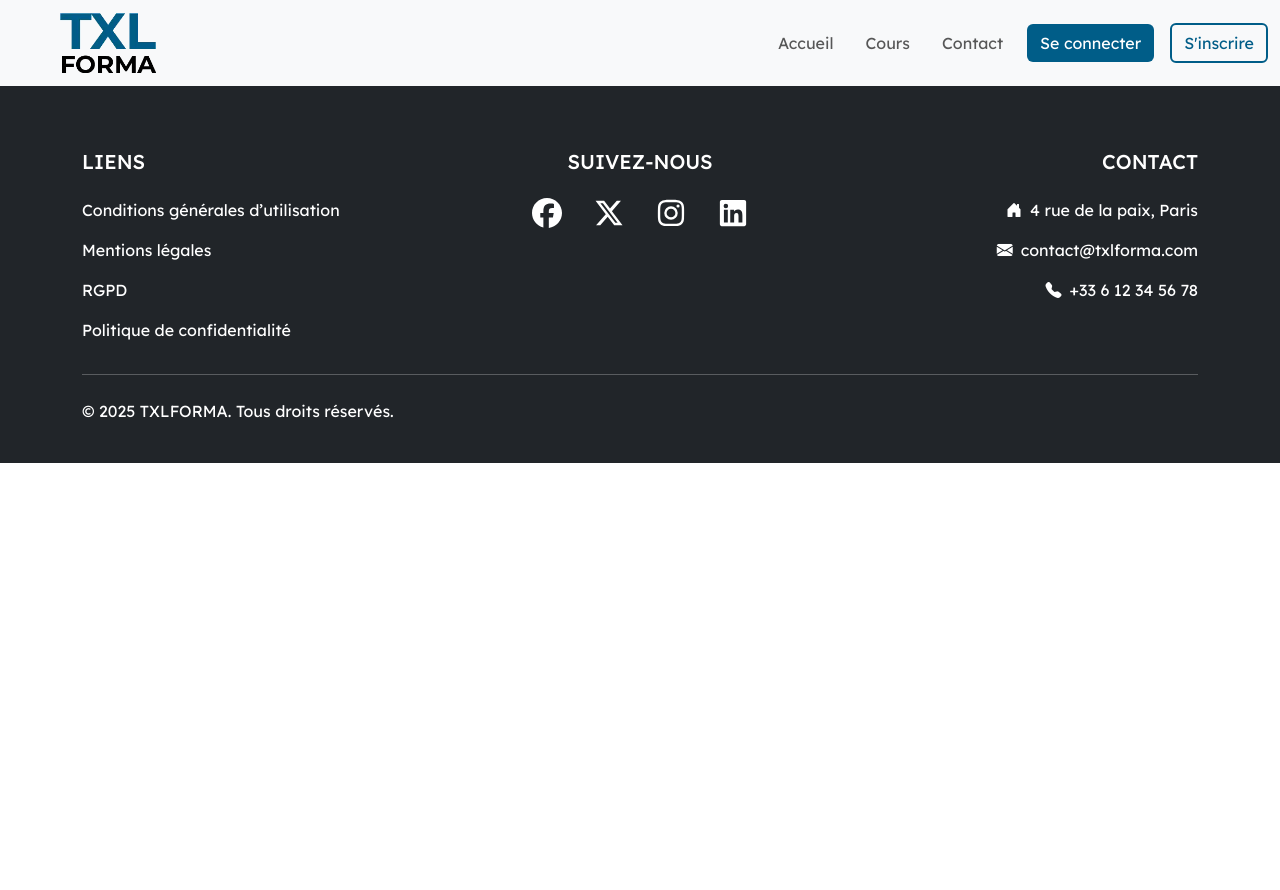
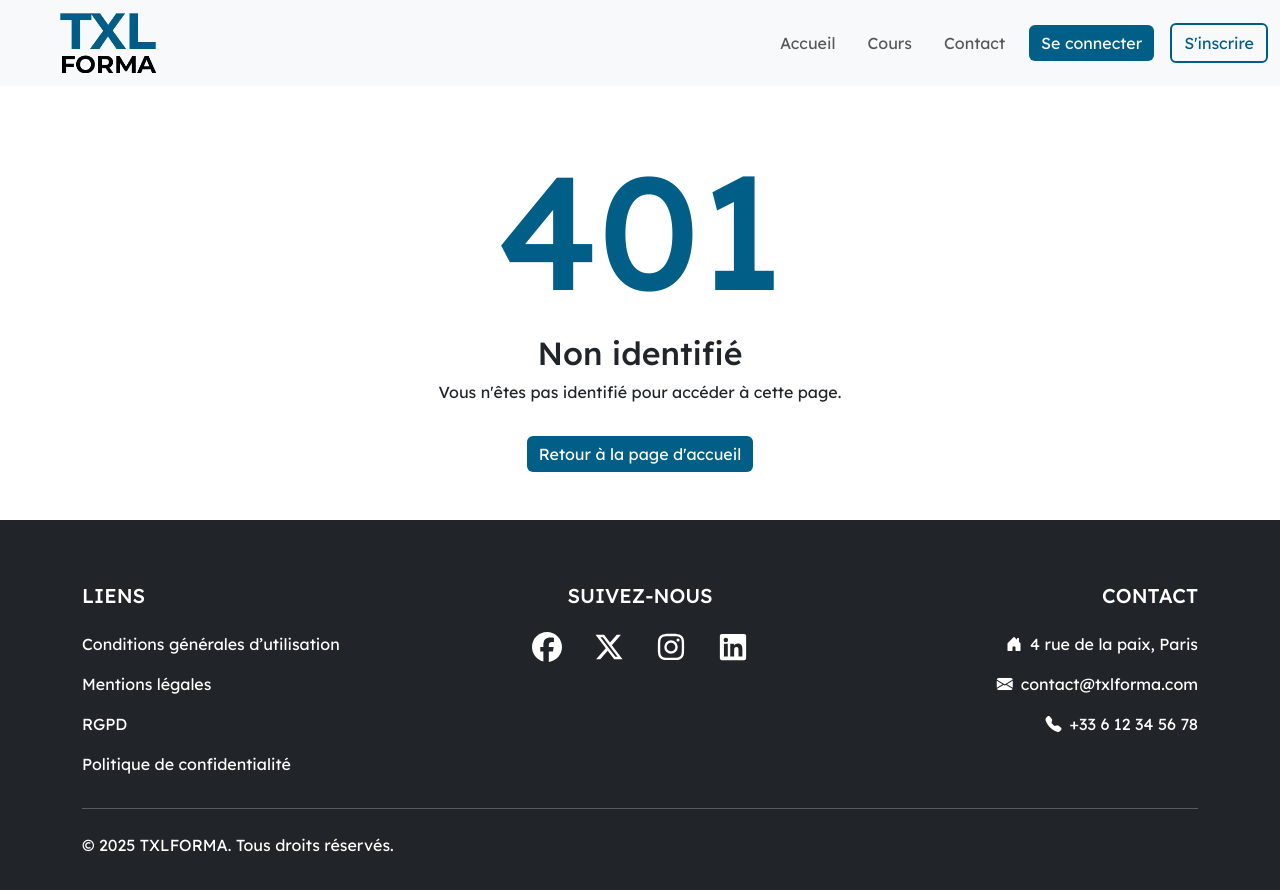
Before and after one commit to MatteoBaldinetti/SAE-501_Synapse, a React (Vite) app: page /401 in a window 1280 px wide. Shown: the top 890 px of the page. Before the commit the page ends 800 px from the top, so only its background shows below. Built offline with nearby package versions, Linux system fonts and the light colour scheme; no server answers.

Commit message:
Adding errors

```diff
--- a/src/App.jsx
+++ b/src/App.jsx
@@ -20,6 +20,9 @@
  * - /cgu, /mentions-legales, /rgpd, /politique-confidentialite : Pages légales
  * - /3d-viewer : Visualiseur 3D
  * - /reset-password : Réinitialisation du mot de passe
+ * - /401 : Page d'erreur - Non autorisé
+ * - /403 : Page d'erreur - Accès interdit
+ * - * : Page d'erreur 404 - Page non trouvée
  *
  * Utilisé par : main.jsx
  */
@@ -45,6 +48,9 @@ import PolitiqueConfidentialite from "./pages/PolitiqueConfidentialite";
 import CGU from "./pages/CGU";
 import ThreeDViewer from "./pages/3d/ThreeDViewer";
 import ResetPassword from "./pages/ResetPassword";
+import Error404 from "./pages/errors/Error404";
+import Error401 from "./pages/errors/Error401";
+import Error403 from "./pages/errors/Error403";
 
 function App() {
   return (
@@ -74,6 +80,9 @@ function App() {
           />
           <Route path="/3d-viewer" element={<ThreeDViewer />} />
           <Route path="/reset-password" element={<ResetPassword />} />
+          <Route path="*" element={<Error404 />} />
+          <Route path="/401" element={<Error401 />} />
+          <Route path="/403" element={<Error403 />} />
         </Routes>
         <Footer />
       </AuthProvider>
--- /dev/null
+++ b/src/pages/errors/Error401.jsx
@@ -0,0 +1,17 @@
+import "../../styles/Error401.css";
+import { Link } from "react-router-dom";
+
+function Error401() {
+  return (
+    <div className="error-401 m-5">
+      <h1>401</h1>
+      <h2>Non identifié</h2>
+      <p>Vous n'êtes pas identifié pour accéder à cette page.</p>
+      <Link className="btn btn-primary mt-3 blue-button" to="/">
+        Retour à la page d'accueil
+      </Link>
+    </div>
+  );
+}
+
+export default Error401;
--- /dev/null
+++ b/src/pages/errors/Error403.jsx
@@ -0,0 +1,17 @@
+import "../../styles/Error403.css";
+import { Link } from "react-router-dom";
+
+function Error403() {
+  return (
+    <div className="error-403 m-5">
+      <h1>403</h1>
+      <h2>Accès interdit</h2>
+      <p>Vous n'êtes pas autorisé à accéder à cette page.</p>
+      <Link className="btn btn-primary mt-3 blue-button" to="/">
+        Retour à la page d'accueil
+      </Link>
+    </div>
+  );
+}
+
+export default Error403;
--- /dev/null
+++ b/src/pages/errors/Error404.jsx
@@ -0,0 +1,17 @@
+import "../../styles/Error404.css";
+import { Link } from "react-router-dom";
+
+function Error404() {
+  return (
+    <div className="error-404 m-5">
+      <h1>404</h1>
+      <h2>Page non trouvée</h2>
+      <p>La page que vous recherchez n'existe pas ou a été déplacée.</p>
+      <Link className="btn btn-primary mt-3 blue-button" to="/">
+        Retour à la page d'accueil
+      </Link>
+    </div>
+  );
+}
+
+export default Error404;
--- /dev/null
+++ b/src/styles/Error401.css
@@ -0,0 +1,22 @@
+.error-401 {
+    text-align: center;
+}
+
+.error-401 h1 {
+    font-size: 10rem;
+    color: #005E87;
+}
+
+.error-401 h2 {
+    font-size: 2rem;
+}
+
+.blue-button {
+    background-color: #005E87;
+    color: white;
+    border: none;
+}
+
+.blue-button:hover {
+    background-color: #0C232B;
+}
--- /dev/null
+++ b/src/styles/Error403.css
@@ -0,0 +1,22 @@
+.error-403 {
+    text-align: center;
+}
+
+.error-403 h1 {
+    font-size: 10rem;
+    color: #005E87;
+}
+
+.error-403 h2 {
+    font-size: 2rem;
+}
+
+.blue-button {
+    background-color: #005E87;
+    color: white;
+    border: none;
+}
+
+.blue-button:hover {
+    background-color: #0C232B;
+}
--- /dev/null
+++ b/src/styles/Error404.css
@@ -0,0 +1,22 @@
+.error-404 {
+    text-align: center;
+}
+
+.error-404 h1 {
+    font-size: 10rem;
+    color: #005E87;
+}
+
+.error-404 h2 {
+    font-size: 2rem;
+}
+
+.blue-button {
+    background-color: #005E87;
+    color: white;
+    border: none;
+}
+
+.blue-button:hover {
+    background-color: #0C232B;
+}
```
